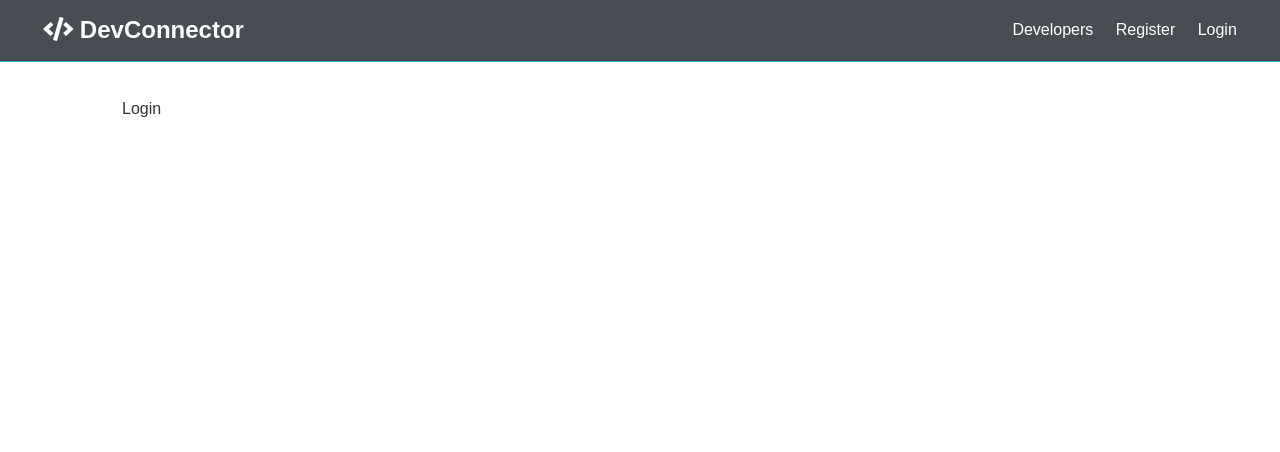
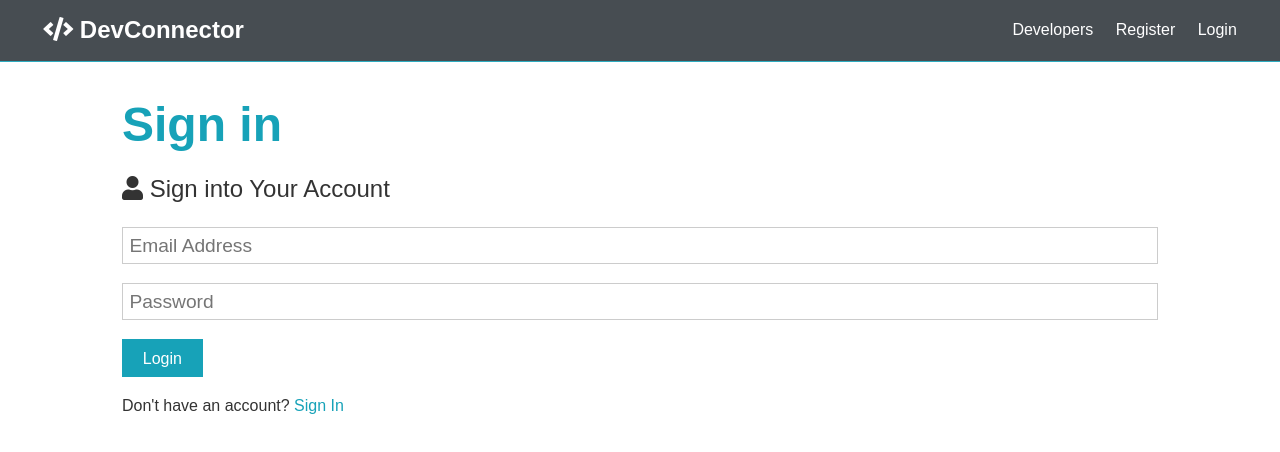
Before and after one commit to qmg-thanh/6-fullstackreact, a React (Create React App) app in the folder client/: page /login in a window 1280 px wide. Shown: the top 452 px of the page. Built offline with nearby package versions, Linux system fonts and the light colour scheme.

Commit message:
Login component

```diff
--- a/client/src/components/auth/Login.js
+++ b/client/src/components/auth/Login.js
@@ -1,7 +1,47 @@
-import React from "react";
+import React, { Fragment, useState } from "react";
+import { Link } from "react-router-dom";
 
 const Login = () => {
-  return <div>Login</div>;
+  const [formData, setFormData] = useState({
+    email: "",
+    password: ""
+  });
+
+  const { email, password } = formData;
+
+  const onChange = e => setFormData({ ...formData, [e.target.name]: e.target.value });
+
+  const onSubmit = async e => {
+    e.preventDefault();
+    console.log("success");
+  };
+  return (
+    <Fragment>
+      <h1 className="large text-primary">Sign in</h1>
+      <p className="lead">
+        <i className="fas fa-user" /> Sign into Your Account
+      </p>
+      <form className="form" onSubmit={e => onSubmit(e)}>
+        <div className="form-group">
+          <input type="email" placeholder="Email Address" name="email" value={email} onChange={e => onChange(e)} />
+        </div>
+        <div className="form-group">
+          <input
+            type="password"
+            placeholder="Password"
+            name="password"
+            value={password}
+            onChange={e => onChange(e)}
+            minLength="6"
+          />
+        </div>
+        <input type="submit" className="btn btn-primary" value="Login" />
+      </form>
+      <p className="my-1">
+        Don't have an account? <Link to="/register">Sign In</Link>
+      </p>
+    </Fragment>
+  );
 };
 
 export default Login;
--- a/client/src/components/auth/Register.js
+++ b/client/src/components/auth/Register.js
@@ -1,5 +1,6 @@
 import React, { Fragment, useState } from "react";
-import axios from "axios";
+import { Link } from "react-router-dom";
+
 const Register = () => {
   const [formData, setFormData] = useState({
     name: "",
@@ -17,23 +18,7 @@
     if (password !== password2) {
       console.log("Passwords do not match");
     } else {
-      const newUser = {
-        name,
-        email,
-        password
-      };
-      try {
-        const config = {
-          headers: {
-            "Content-type": "application/json"
-          }
-        };
-        const body = JSON.stringify(newUser);
-        const res = await axios.post("/api/users", body, config);
-        console.log(res.data);
-      } catch (err) {
-        console.error(err.response.data);
-      }
+      console.log("success");
     }
   };
   return (
@@ -73,7 +58,7 @@
         <input type="submit" className="btn btn-primary" value="Register" />
       </form>
       <p className="my-1">
-        Already have an account? <a href="login.html">Sign In</a>
+        Already have an account? <Link to="/login">Sign In</Link>
       </p>
     </Fragment>
   );
```
